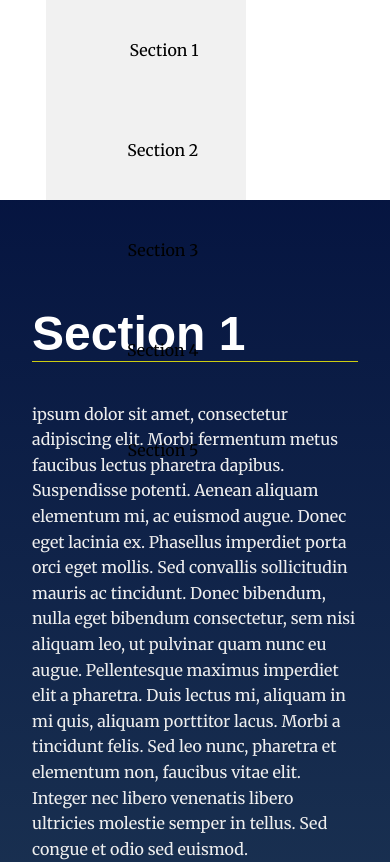
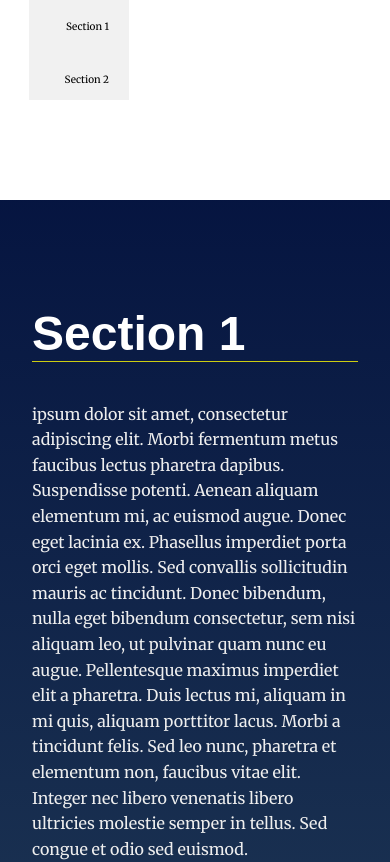
Before and after one commit to abdohsn/landing-page, a plain HTML site: page index.html in a window 390 px wide. Shown: the top 862 px of the page. Drawn offline with Linux system fonts and the light colour scheme.

Commit message:
fixing the navbar getting over the sections

```diff
--- a/css/styles.css
+++ b/css/styles.css
@@ -235,35 +235,34 @@ section.your-active-class .landing__container::after {
         transform: rotate(360deg) translate(-1em) rotate(-360deg);
     }
 }
-@media only screen and (max-width: 500px) {
-
-    .page__header{
+@media only screen and (max-width: 700px) {
+    .page__header {
         height: 200px;
     }
 
-    nav{
+    nav {
         margin-right: 2.9em;
         margin-left: 2.9em;
-        height: 200px;
-        box-sizing: border-box;
+        height: 100px;
+        overflow-y: auto;
+        font-size: 10px;
     }
 
     ul {
         list-style-type: none;
         margin: 0;
         padding: 0;
-        width: 200px;
+        width: 100px;
         background-color: #f1f1f1;
-        height: 200px;
-        box-sizing: border-box;
+        /* height: 100px; */
     }
 
     li a {
         display: block;
         color: #000;
-        padding: 8px 16px;
+        padding: 0;
+        margin: 0;
         text-decoration: none;
-        box-sizing: border-box;
     }
 
     /* Change the link color on hover */
@@ -272,18 +271,6 @@ section.your-active-class .landing__container::after {
         color: white;
         box-sizing: border-box;
     }
-
-
-
-
-
-
-
-
-
-
-
-
 
     /* nav {
 		font-size: 0.3em;
--- a/js/app.js
+++ b/js/app.js
@@ -33,26 +33,31 @@
 // build the nav
 
 //attribute to https://stackoverflow.com/questions/7717527/smooth-scrolling-when-clicking-an-anchor-link
-function generateNavItems() {
+(function () {
     let navBar = document.getElementById("navbar__list");
     const fragment = document.createDocumentFragment();
     let navItems = [1, 2, 3, 4, 5];
-    for (let i = 0; i < navItems.length; i++) {
+
+    navItems.forEach((Item) => {
         const listIetem = document.createElement("li");
-        listIetem.innerHTML = `<a href="#section${navItems[i]}">Section ${navItems[i]}</a>`;
+        listIetem.innerHTML = `<a href="#section${Item}">Section ${Item}</a>`;
         fragment.appendChild(listIetem);
-    }
+    });
+
+    // for (let i = 0; i < navItems.length; i++) {
+    //     const listIetem = document.createElement("li");
+    //     listIetem.innerHTML = `<a href="#section${navItems[i]}">Section ${navItems[i]}</a>`;
+    //     fragment.appendChild(listIetem);
+    // }
     navBar.appendChild(fragment);
-}
-generateNavItems();
+})();
+// generateNavItems();
 // Add class 'active' to section when near top of viewport
 let anySection = document.querySelectorAll(".section");
 
 function isInViewPort(element) {
     let distance = element.getBoundingClientRect();
-    return (
-        distance.top > -250 &&
-        distance.top < 50);
+    return distance.top > -250 && distance.top < 50;
 }
 window.addEventListener(
     "scroll",
```
Lines whose indentation alone changed are shown as unchanged.
